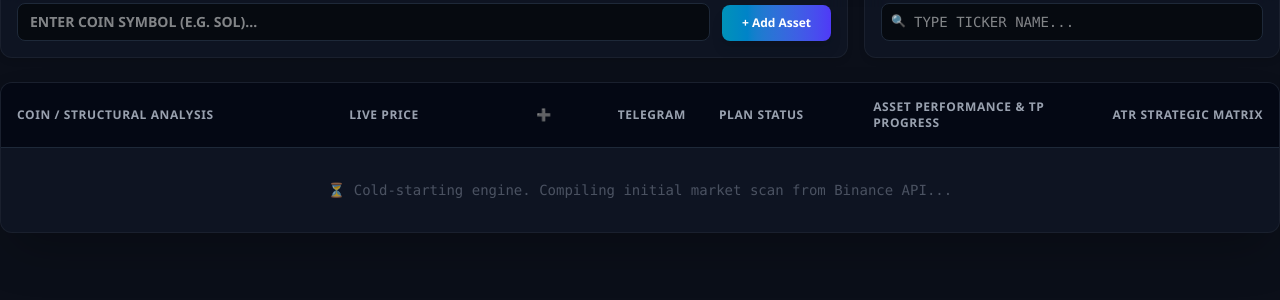
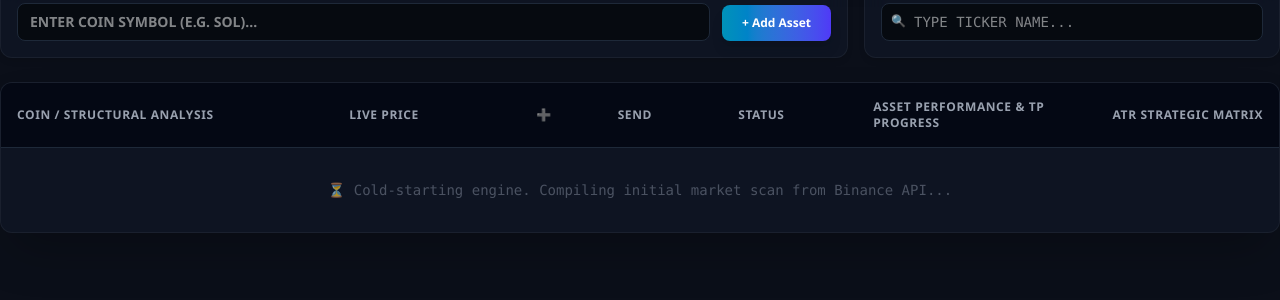
Before and after one commit to az166/quantum_radar_v2, a Flask app: page / in a window 1280 px wide. Shown: the part 148-448 px from the top of the page. Run offline with Flask 3, Linux system fonts and the light colour scheme; data that the repository does not hold is empty.

Commit message:
Update index.html

```diff
--- a/templates/index.html
+++ b/templates/index.html
@@ -64,8 +64,8 @@
                             <th class="p-4 w-[26%]">Coin / Structural Analysis</th>
                             <th class="p-4 w-[12%]">Live Price</th>
                             <th class="p-4 text-center w-[9%]">➕</th>
-                            <th class="p-4 text-center w-[5%]">Telegram</th>
-                            <th class="p-4 text-center w-[15%]">Plan Status</th>
+                            <th class="p-4 text-center w-[5%]">Send</th>
+                            <th class="p-4 text-center w-[15%]">Status</th>
                             <th class="p-4 w-[18%]">Asset Performance & TP Progress</th>
                             <th class="p-4 text-right w-[15%]">ATR Strategic Matrix</th>
                         </tr>
```
